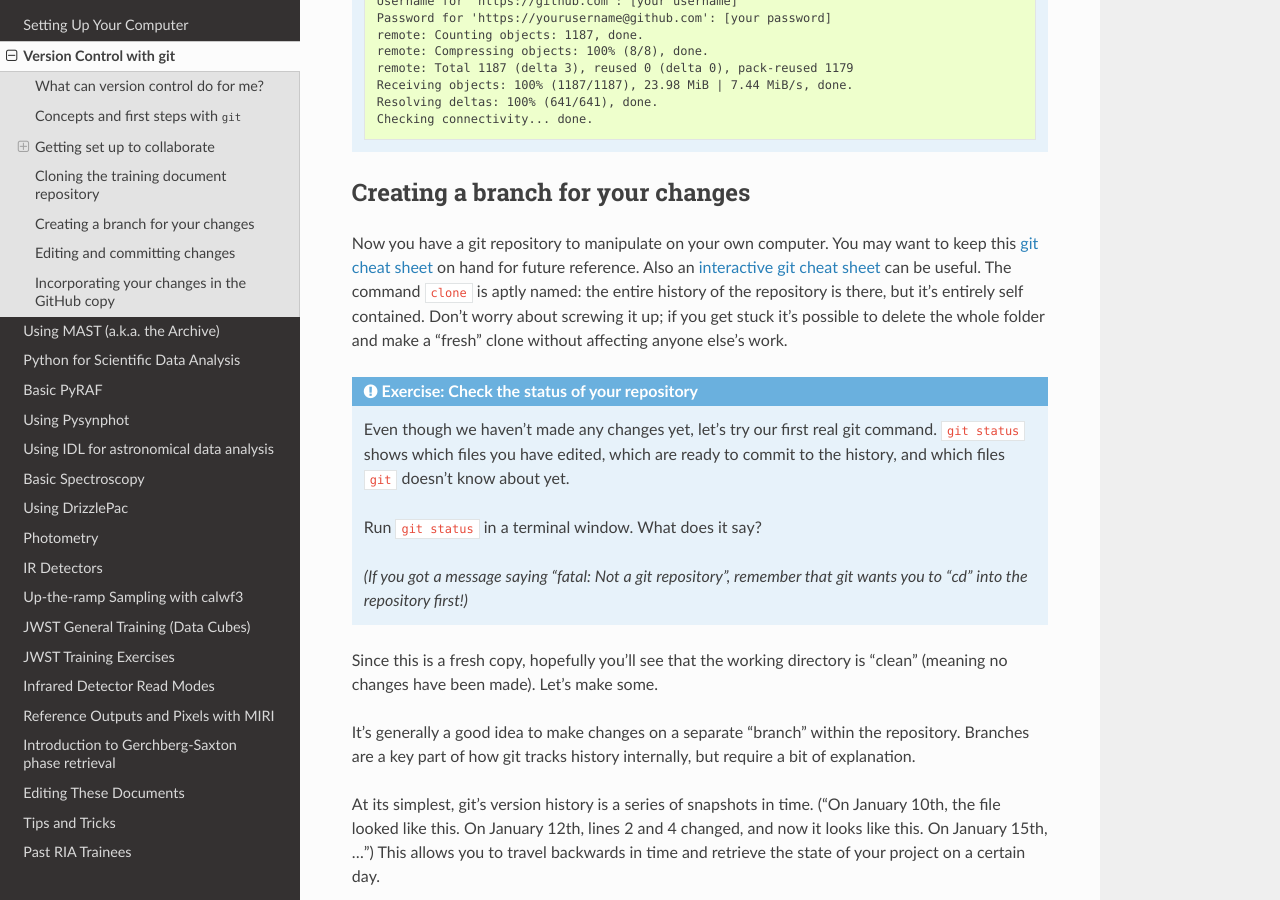
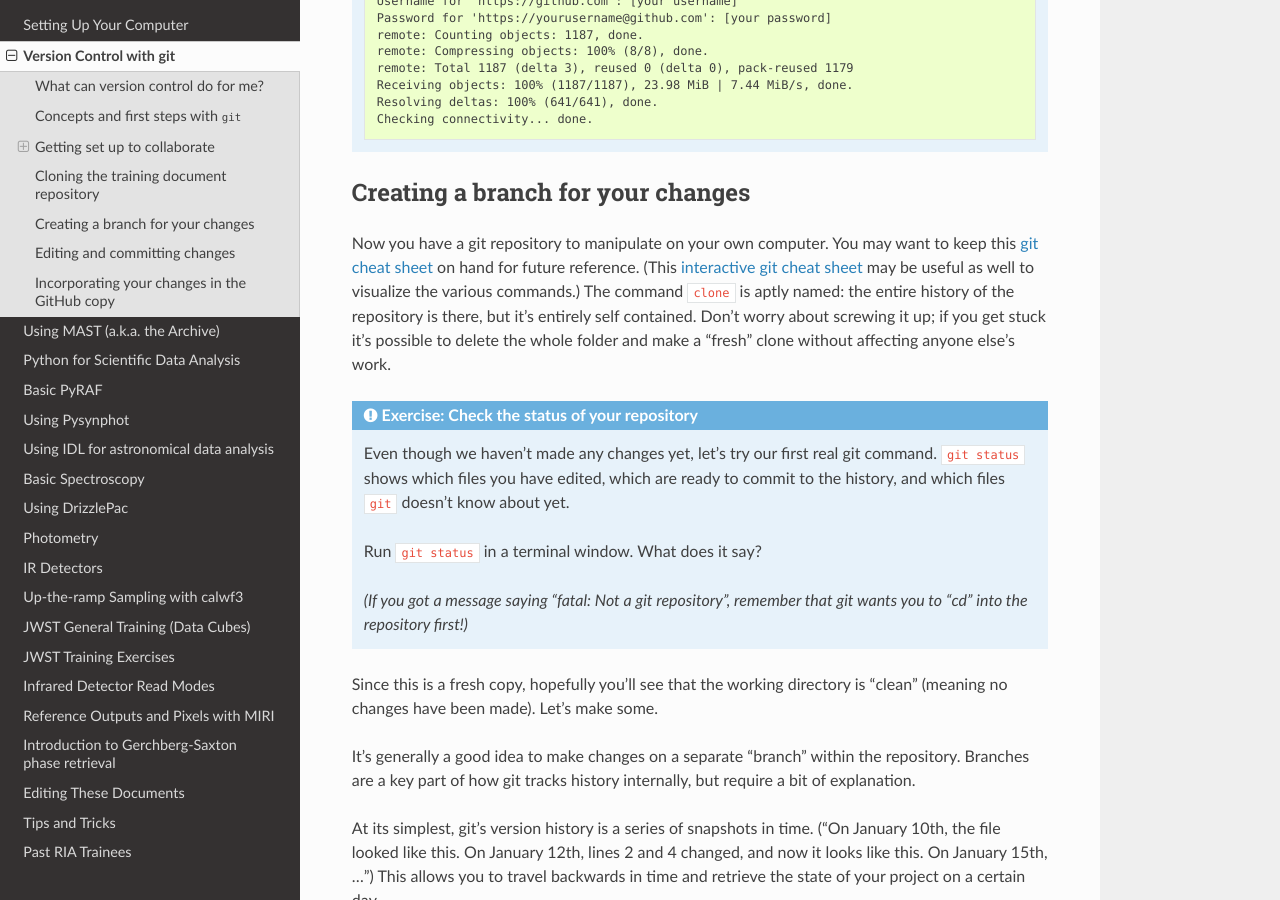
Before and after one commit to staceybright/training-library, a Sphinx documentation site: the page built from source/version_control.txt, in a window 1280 px wide and 900 px high, scrolled down 3972 px. Built offline with Sphinx 7.4.7 and the Read the Docs theme 2.0.0, drawn with Linux system fonts in a browser that asks for light colours.

Commit message:
Fix link to GitHub cheat sheet in version_control

```diff
--- a/source/version_control.txt
+++ b/source/version_control.txt
@@ -132,7 +132,7 @@
 Creating a branch for your changes
 ==================================
 
-Now you have a git repository to manipulate on your own computer.  You may want to keep this `git cheat sheet <https://training.github.com/kit/downloads/github-git-cheat-sheet.pdf>`_ on hand for future reference. Also an `interactive git cheat sheet <http://www.ndpsoftware.com/git-cheatsheet.html>`_ can be useful. The command ``clone`` is aptly named: the entire history of the repository is there, but it's entirely self contained. Don't worry about screwing it up; if you get stuck it's possible to delete the whole folder and make a "fresh" clone without affecting anyone else's work.
+Now you have a git repository to manipulate on your own computer.  You may want to keep this `git cheat sheet <https://services.github.com/kit/downloads/github-git-cheat-sheet.pdf>`_ on hand for future reference. (This `interactive git cheat sheet <http://www.ndpsoftware.com/git-cheatsheet.html>`_ may be useful as well to visualize the various commands.) The command ``clone`` is aptly named: the entire history of the repository is there, but it's entirely self contained. Don't worry about screwing it up; if you get stuck it's possible to delete the whole folder and make a "fresh" clone without affecting anyone else's work.
 
 .. admonition:: Exercise: Check the status of your repository
    :class: note
```
